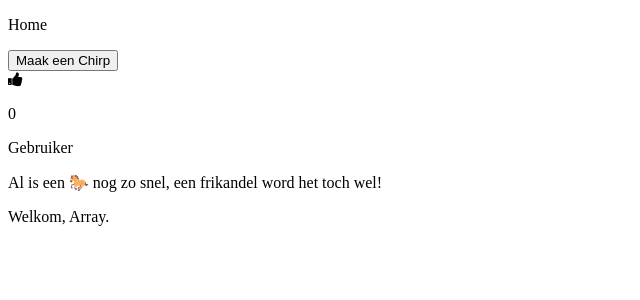
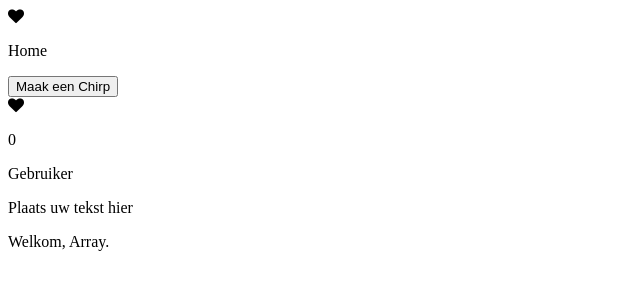
Before and after one commit to vincentIsNietBeschikbaar/Project3, a PHP site: page /hoofdpagina.php in a window 1280 px wide. Shown: the top 300 px of the page, without its empty margins (0-640 px from the left). Run offline with PHP 8.4, Linux system fonts and the light colour scheme; the visitor is signed in with stand-in values (Sample User, id 1).

Commit message:
twee recente versies gemerged
Richard's HTML code staat nu in hoofdpagina.php

```diff
--- a/PHP/hoofdpagina.php
+++ b/PHP/hoofdpagina.php
@@ -9,12 +9,14 @@ session_start();
     <meta charset="UTF-8">
     <meta name="viewport" content="width=device-width, initial-scale=1.0">
     <title>Document</title>
-    <link rel="stylesheet" href="https://cdnjs.cloudflare.com/ajax/libs/font-awesome/4.7.0/css/font-awesome.min.css">
+    <link rel="stylesheet" href="https://stackpath.bootstrapcdn.com/font-awesome/4.7.0/css/font-awesome.min.css">
     <link rel="stylesheet" href="../CSS/style.css">
 </head>
 
 <body>
-
+    <div>
+        <i id="heart" class="fa fa-heart"></i>
+    </div>
     <nav>
         <p class="homeBar">Home</p>
     </nav>
@@ -24,21 +26,16 @@ session_start();
     </nav>
 
 
-
-
-    <nav id="cloneTweet" class="tweet">
-        <i onclick="likeTweet(this)" class="fa fa-thumbs-up"></i>
-        <p id="likeButton" class="like-button">
-            <span class="like-counter">0</span>
+    <nav id="cloneTweet" class="tweet" data-post-id="1">
+        <i onclick="likeTweet(this)" class="fa fa-heart"></i>
+        <p class="like-button">
+            <span class="likeCounter">0</span>
         </p>
-
         <nav class="profileBar">
             <p class="naamInTweet">Gebruiker</p>
         </nav>
-
         <nav class="tweetBox">
-
-            <p class="textInTweet">Al is een 🐎 nog zo snel, een frikandel word het toch wel!</p>
+            <p class="textInTweet">Plaats uw tekst hier</p>
         </nav>
     </nav>
 
```
Also changed, not shown: HTML/index.html (deleted, +0 -49 lines).
